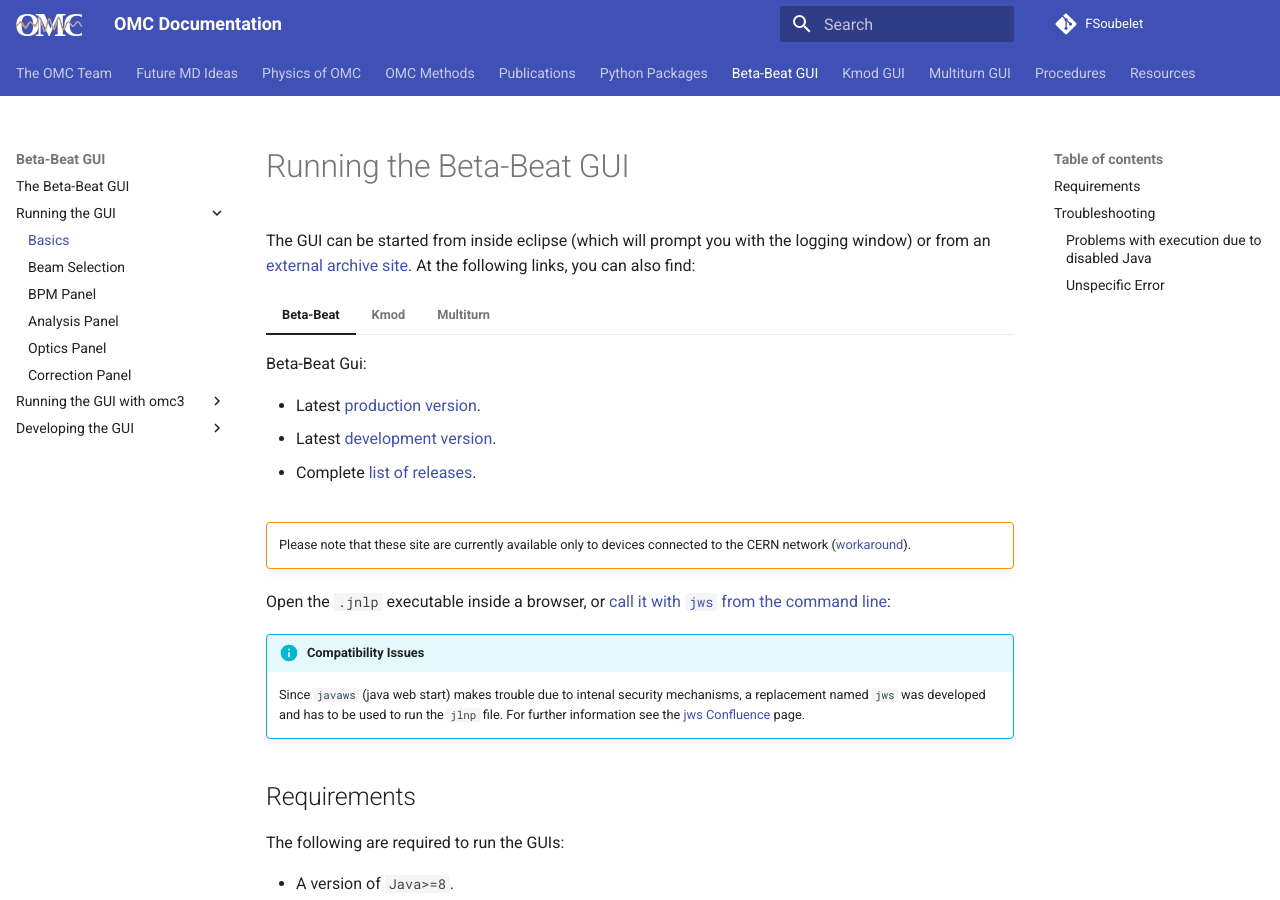
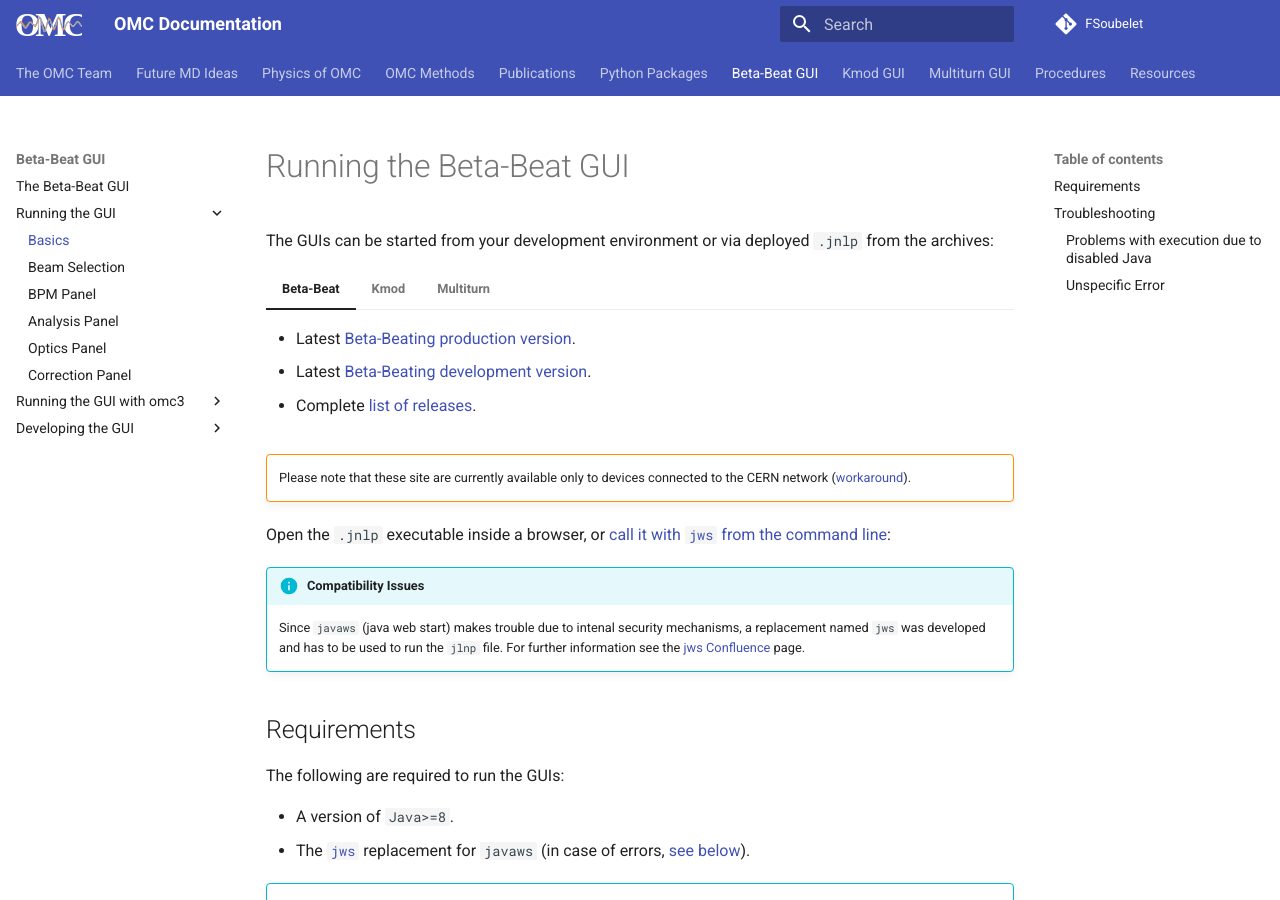
Before and after one commit to pylhc/pylhc.github.io, an MkDocs documentation site: the page built from docs/guis/betabeat/basics.md, in a window 1280 px wide and 900 px high. Built offline with MkDocs 1.6.1 and Material for MkDocs 9.7.7, drawn with Linux system fonts in a browser that asks for light colours.

Commit message:
Some rephrasing

```diff
--- a/snippets/running_guis.md
+++ b/snippets/running_guis.md
@@ -1,28 +1,21 @@
-The GUI can be started from inside eclipse (which will prompt you with the logging window) or from an [external archive site][archive]{target=_blank}.
-At the following links, you can also find:
+The GUIs can be started from your development environment or via deployed `.jnlp` from the archives:
 
 === "Beta-Beat"
 
-    Beta-Beat Gui:
-
-    - Latest [production version][prod_bbgui]{target=_blank}.
-    - Latest [development version][dev_bbgui]{target=_blank}.
+    - Latest [Beta-Beating production version][prod_bbgui]{target=_blank}.
+    - Latest [Beta-Beating development version][dev_bbgui]{target=_blank}.
     - Complete [list of releases][releases_bbgui]{target=_blank}.
 
 === "Kmod"
 
-    Kmod Gui:
-
-    - Latest [production version][prod_kmodgui]{target=_blank}.
-    - Latest [development version][dev_kmodgui]{target=_blank}.
+    - Latest [Kmod production version][prod_kmodgui]{target=_blank}.
+    - Latest [Kmod development version][dev_kmodgui]{target=_blank}.
     - Complete [list of releases][releases_kmodgui]{target=_blank}.
 
 === "Multiturn"
 
-    Multiturn Gui:
-
-    - Latest [production version][prod_mtgui]{target=_blank}.
-    - Latest [development version][dev_mtgui]{target=_blank}.
+    - Latest [Multiturn production version][prod_mtgui]{target=_blank}.
+    - Latest [Multiturn development version][dev_mtgui]{target=_blank}.
     - Complete [list of releases][releases_mtgui]{target=_blank}.
 
 
@@ -82,7 +75,6 @@
 *[LSA]: LHC Software Architecture
 *[GPN]: General Purpose Network
 
-[archive]: http://abwww.cern.ch/ap/
 [prod_bbgui]: https://bewww.cern.ch/ap/deployments/applications/cern/lhc/lhc-app-betabeating/PRO/BetaBeating-Control-3t.jnlp
 [dev_bbgui]: https://bewww.cern.ch/ap/deployments-dev/applications/cern/lhc/lhc-app-betabeating/PRO/BetaBeating-Control-3t.jnlp
 [releases_bbgui]: https://bewww.cern.ch/ap/deployments/applications/cern/lhc/lhc-app-beta-beating/
```
